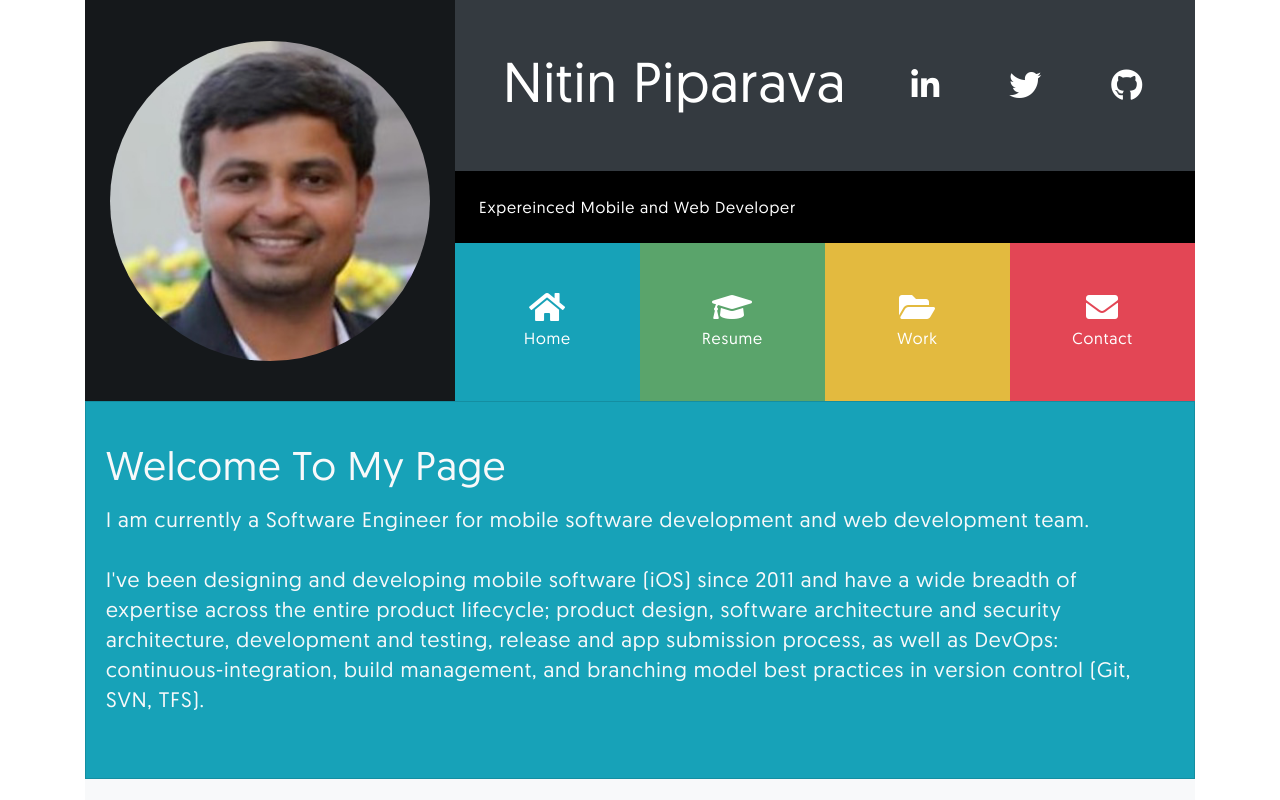
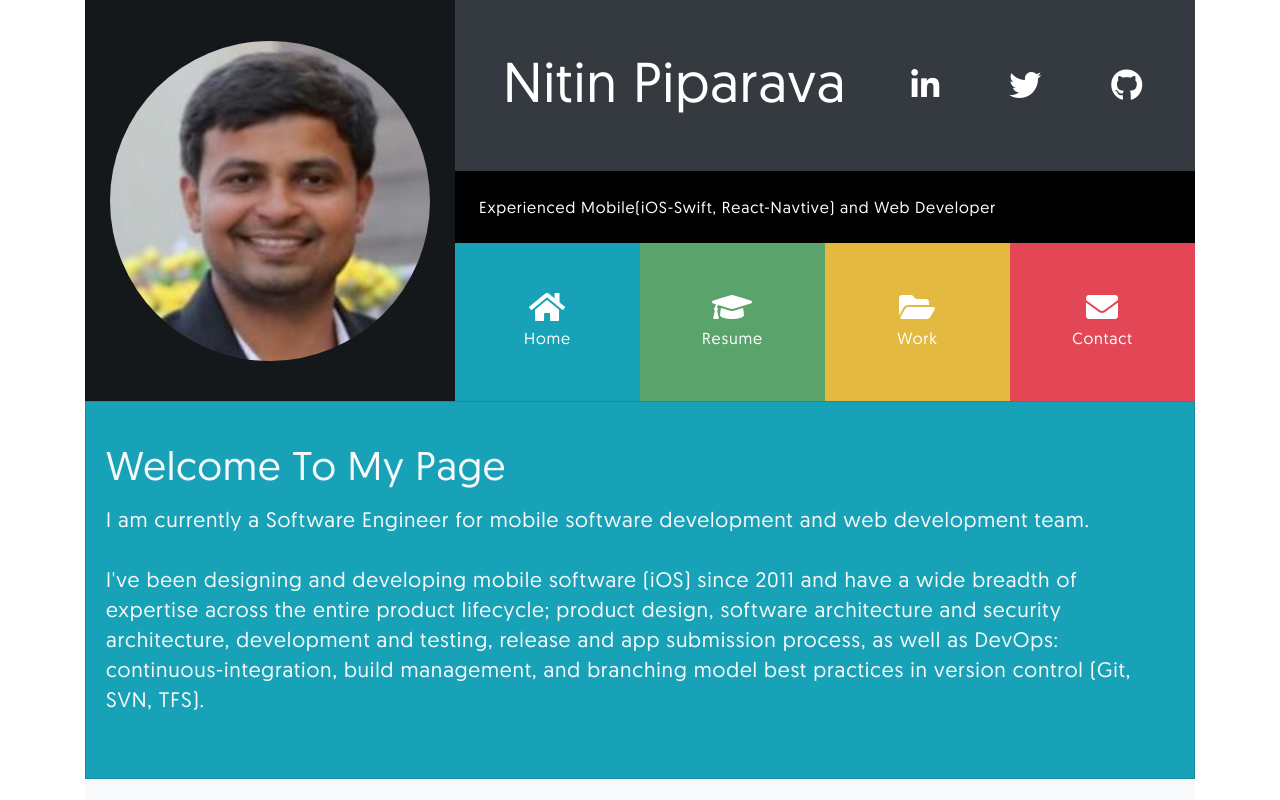
Before and after one commit to ndpiparava/Profile, an Angular app: page / in a window 1280 px wide. Shown: the top 800 px of the page. Built offline with nearby package versions, Linux system fonts and the light colour scheme.

Commit message:
Corrected spelling mistake

```diff
--- a/src/app/header/header.component.html
+++ b/src/app/header/header.component.html
@@ -35,7 +35,7 @@
 
         <!-- Experienced column -->
         <div class="bg-black p-4" id="subtitle">
-          Expereinced Mobile and Web Developer
+          Experienced Mobile(iOS-Swift, React-Navtive) and Web Developer
         </div>
 
         <!-- Page Navigation Column -->
```
Also changed, not shown: 1 other file (tests, documents, lock files or other folders).
